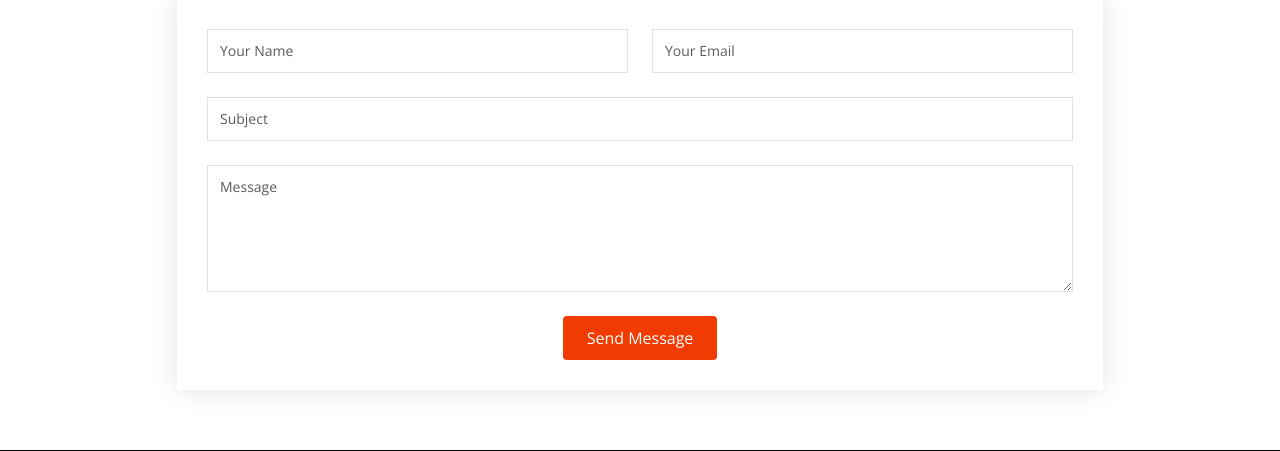
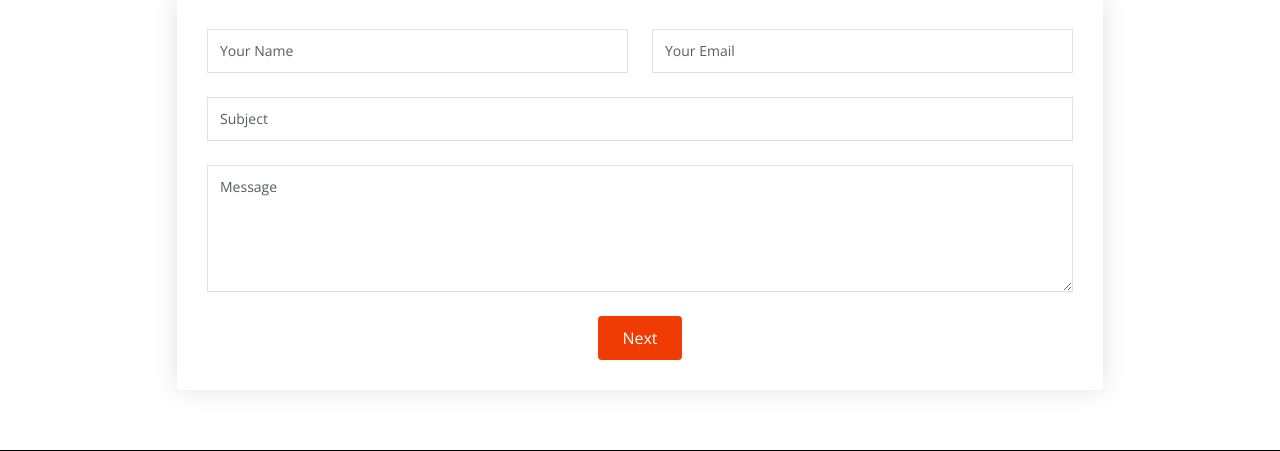
Before and after one commit to Carrington-dev/i-am-emerge, a Django app: page /calculator in a window 1280 px wide. Shown: the part 425-876 px from the top of the page. Run offline with Django 4.2, Linux system fonts and the light colour scheme; some libraries are stand-ins or nearby versions; some web fonts are replaced.

Commit message:
Changed send message to next on button (submit)

```diff
--- a/templates/basic/calculator.html
+++ b/templates/basic/calculator.html
@@ -75,11 +75,11 @@
               <textarea class="form-control" name="message" rows="5" placeholder="Message" required></textarea>
             </div>
             <div class="my-3">
-              <div class="loading">Loading</div>
+              {% comment %} <div class="loading">Loading</div>
               <div class="error-message"></div>
-              <div class="sent-message">Your message has been sent. Thank you!</div>
+              <div class="sent-message">Your message has been sent. Thank you!</div> {% endcomment %}
             </div>
-            <div class="text-center"><button type="submit">Send Message</button></div>
+            <div class="text-center"><button type="submit">Next</button></div>
           </form>
         </div>
 
```
